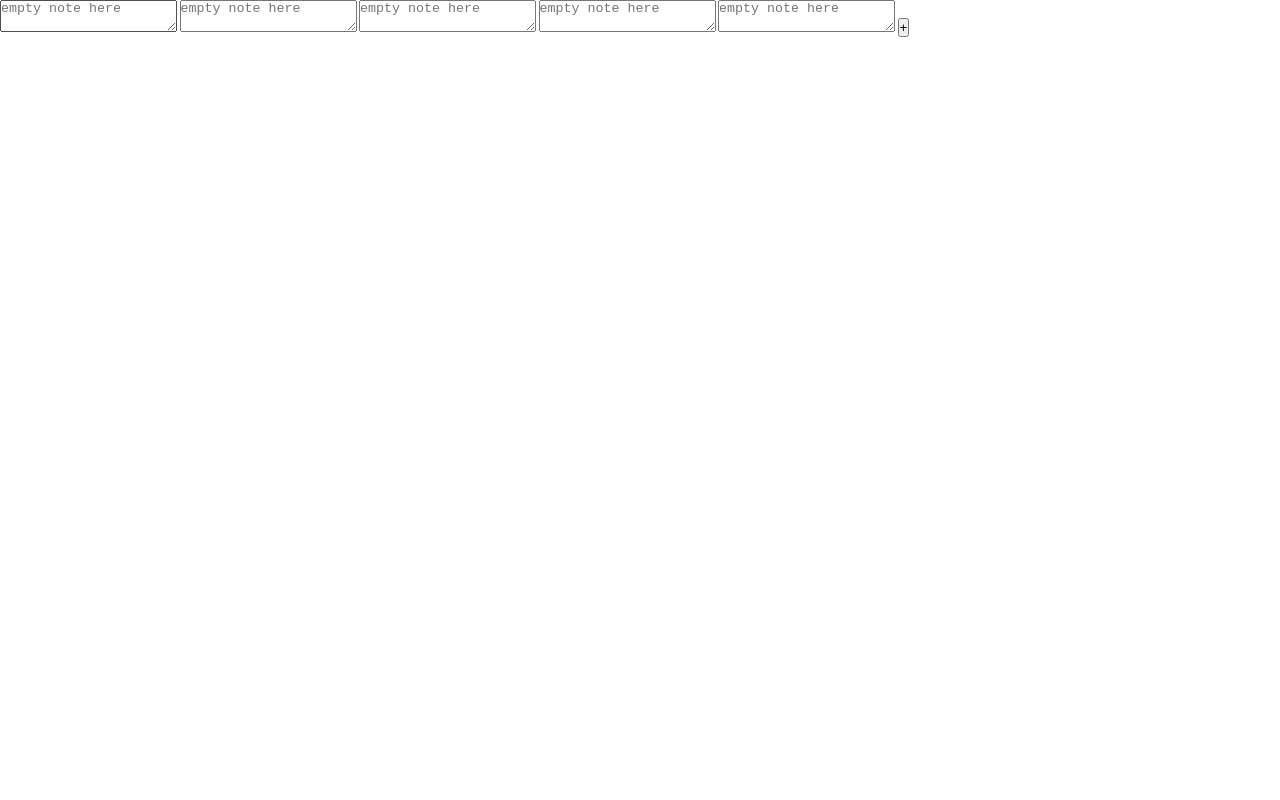
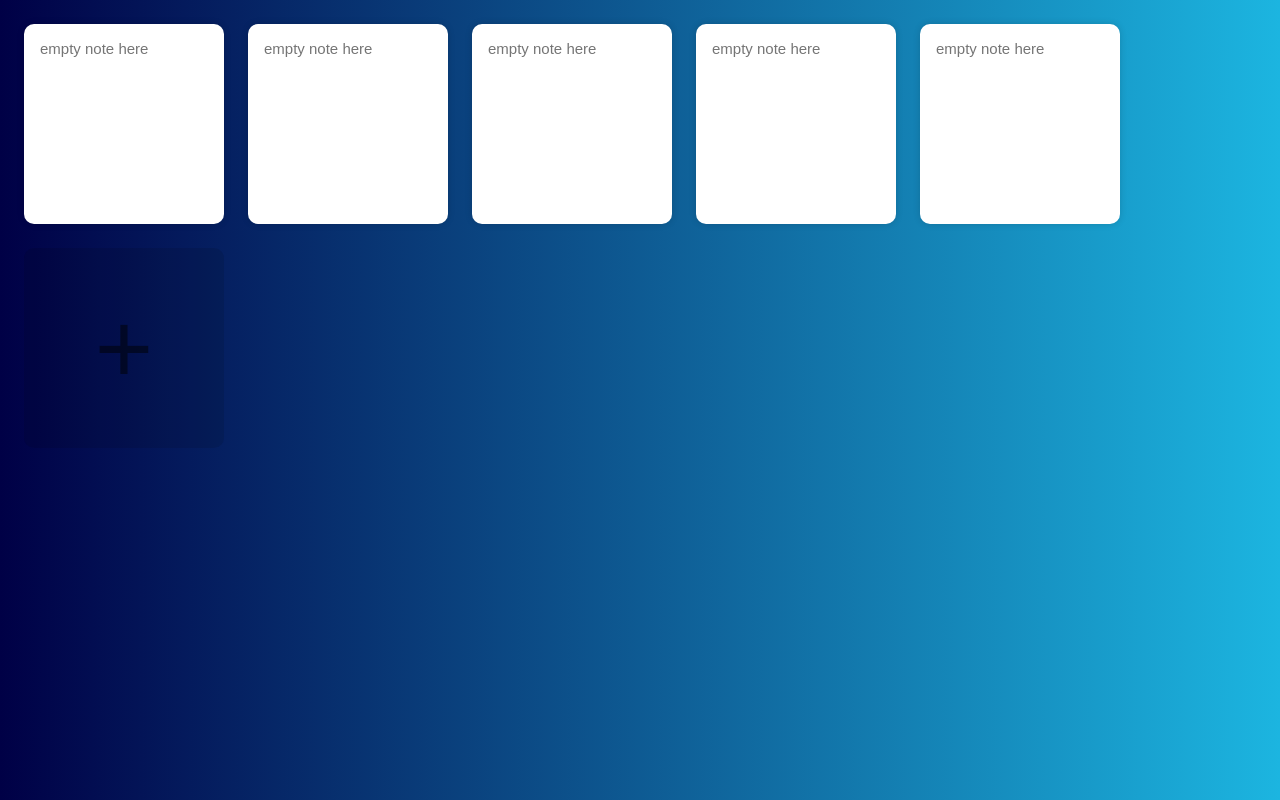
Before and after one commit to anikets349/sticky-notes, a plain HTML site: page index.html in a window 1280 px wide. Drawn offline with Linux system fonts and the light colour scheme.

Commit message:
Added styling

```diff
--- a/styles.css
+++ b/styles.css
@@ -7,3 +7,51 @@
 html {
   font-size: 10px;
 }
+
+body {
+  background: #000046; /* fallback for old browsers */
+  background: -webkit-linear-gradient(
+    to right,
+    #1cb5e0,
+    #000046
+  ); /* Chrome 10-25, Safari 5.1-6 */
+  background: linear-gradient(
+    to right,
+    #000046,
+    #1cb5e0
+  ); /* W3C, IE 10+/ Edge, Firefox 16+, Chrome 26+, Opera 12+, Safari 7+ */
+}
+
+#app {
+  display: grid;
+  grid-template-columns: repeat(auto-fill, 200px);
+  padding: 24px;
+  gap: 24px;
+}
+
+.note {
+  height: 200px;
+  padding: 16px;
+  border: none;
+  border-radius: 10px;
+  box-shadow: 0 0 7px rgba(0, 0, 0, 0.15);
+  resize: none;
+  font-family: Arial, Helvetica, sans-serif;
+  font-size: 1.5rem;
+}
+
+.add-note {
+  height: 200px;
+  border: none;
+  outline: none;
+  background: rgba(0, 0, 0, 0.1);
+  border-radius: 10px;
+  font-size: 10rem;
+  color: rgba(0, 0, 0, 0.5);
+  cursor: pointer;
+  transition: background-color 0.2s;
+}
+
+.add-note:hover {
+  background-color: rgba(0, 0, 0, 0.2);
+}
```
